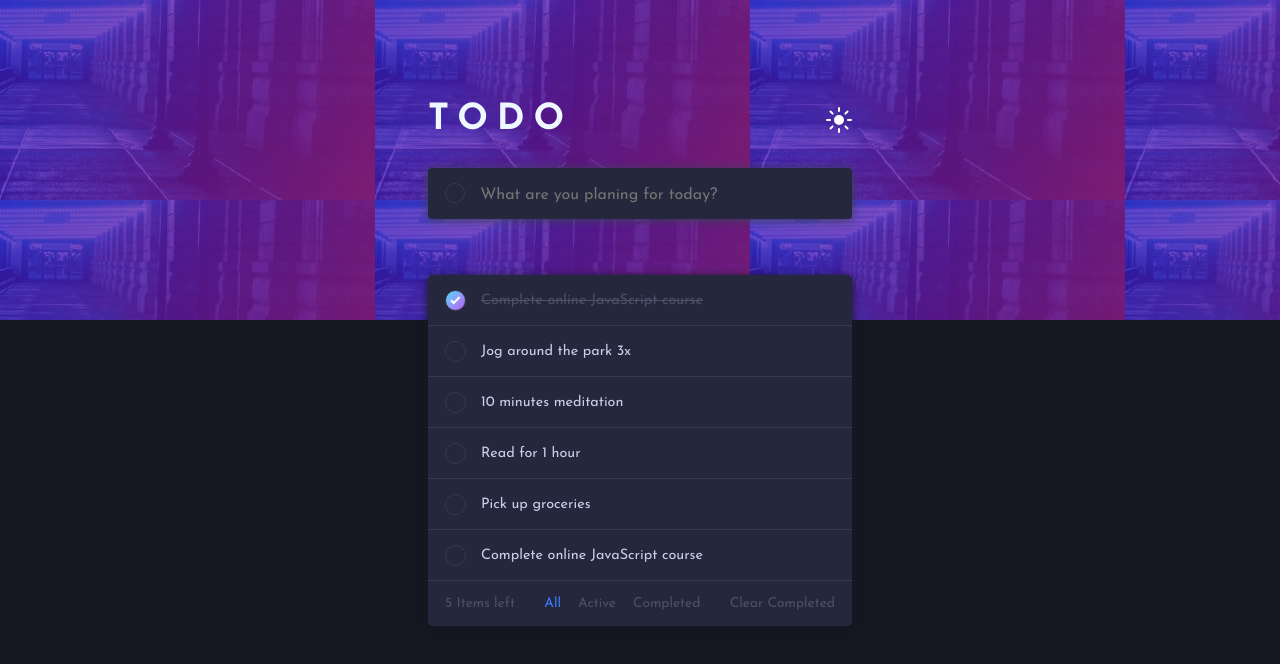
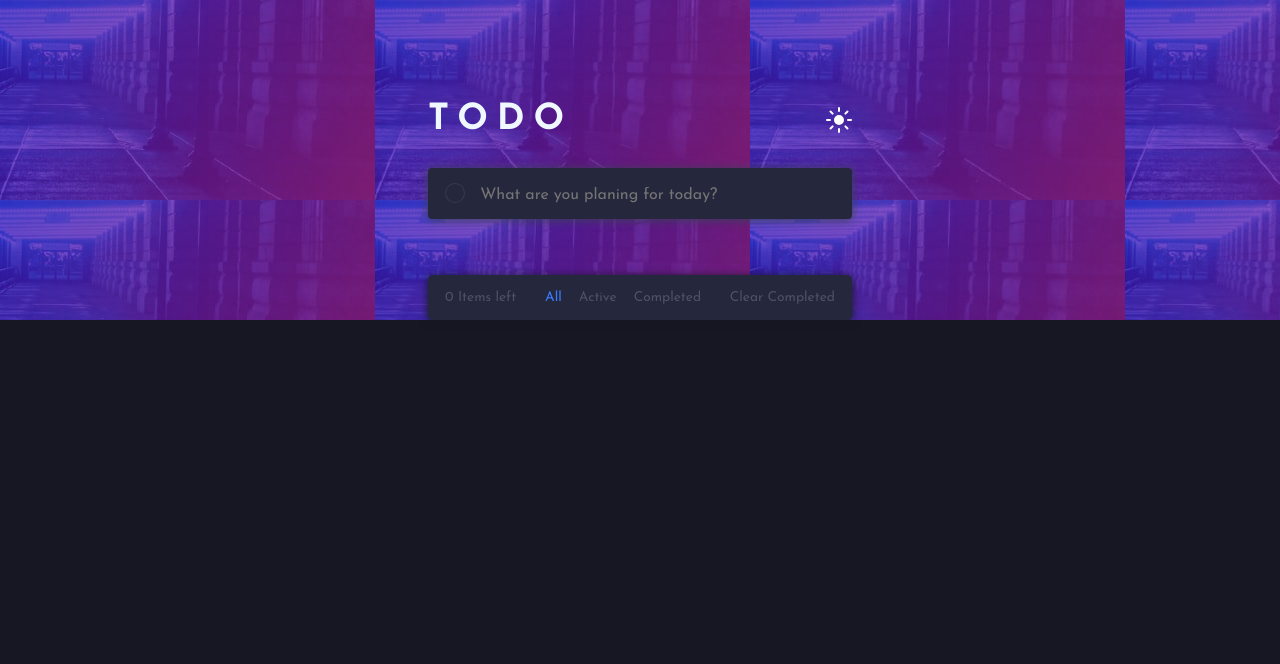
Before and after one commit to GHamza-Dev/react-todo-app, a React (Create React App) app: page / in a window 1280 px wide. Shown: the top 664 px of the page. Built offline with nearby package versions, Linux system fonts and the light colour scheme.

Commit message:
Integrate localStorage API

```diff
--- a/src/App.js
+++ b/src/App.js
@@ -7,19 +7,21 @@ import Wrapper from './components/Layout/Header/Wrapper/Wrapper';
 import HeaderTop from './components/HeaderTop/HeaderTop';
 import Input from './components/UI/Input/Input';
 import TodoList from './components/TodoList/TodoList';
+import LocalStorage from './helpers/LocalStorage';
 class App extends Component{
 
-  state = {
-    todos:[
-      {id:11,text:'Complete online JavaScript course',done:true},
-      {id:12,text:'Jog around the park 3x',done:false},
-      {id:13,text:'10 minutes meditation',done:false},
-      {id:14,text:'Read for 1 hour',done:false},
-      {id:15,text:'Pick up groceries',done:false},
-      {id:16,text:'Complete online JavaScript course',done:false}
-    ],
-    input:'',
-    filterBy:'all'
+  constructor(){
+    super();
+
+    this.storage = new LocalStorage(
+      'todo-app-challenge-xx12354'
+    );
+
+    this.state = {
+      todos: this.storage.getData(),
+      input:'',
+      filterBy:'all'
+    }
   }
 
   toggleCompletedHandler = (id) => {
@@ -30,9 +32,9 @@ class App extends Component{
       return todo;
     });
 
-    this.setState({
-      todos:todoList
-    })
+    this.storage.setData(todoList);
+
+    this.setState({todos:todoList});
   }
 
   createTodoHandler = (e) => {
@@ -43,12 +45,13 @@ class App extends Component{
       return;
     }
     const todoList = [...this.state.todos];
-    const id = this.state.todos[this.state.todos.length-1]['id']+1;
+    const id = `${Math.random()*10}sdf1`;
     todoList.push({id:id,text:inputValue,done:false});
+
+    this.storage.setData(todoList);
 
     this.setState({todos:todoList});
 
-    // reset input
     this.setState({input:''});
   }
 
--- /dev/null
+++ b/src/helpers/LocalStorage.js
@@ -0,0 +1,16 @@
+class LocalStorage{
+
+    constructor(name){
+        this.name = name;
+    }
+
+    setData = (data = []) => {
+        localStorage.setItem(this.name,JSON.stringify(data));
+    }
+
+    getData = () => {
+        return JSON.parse(localStorage.getItem(this.name)) ?? [];
+    }
+}
+
+export default LocalStorage;
```
